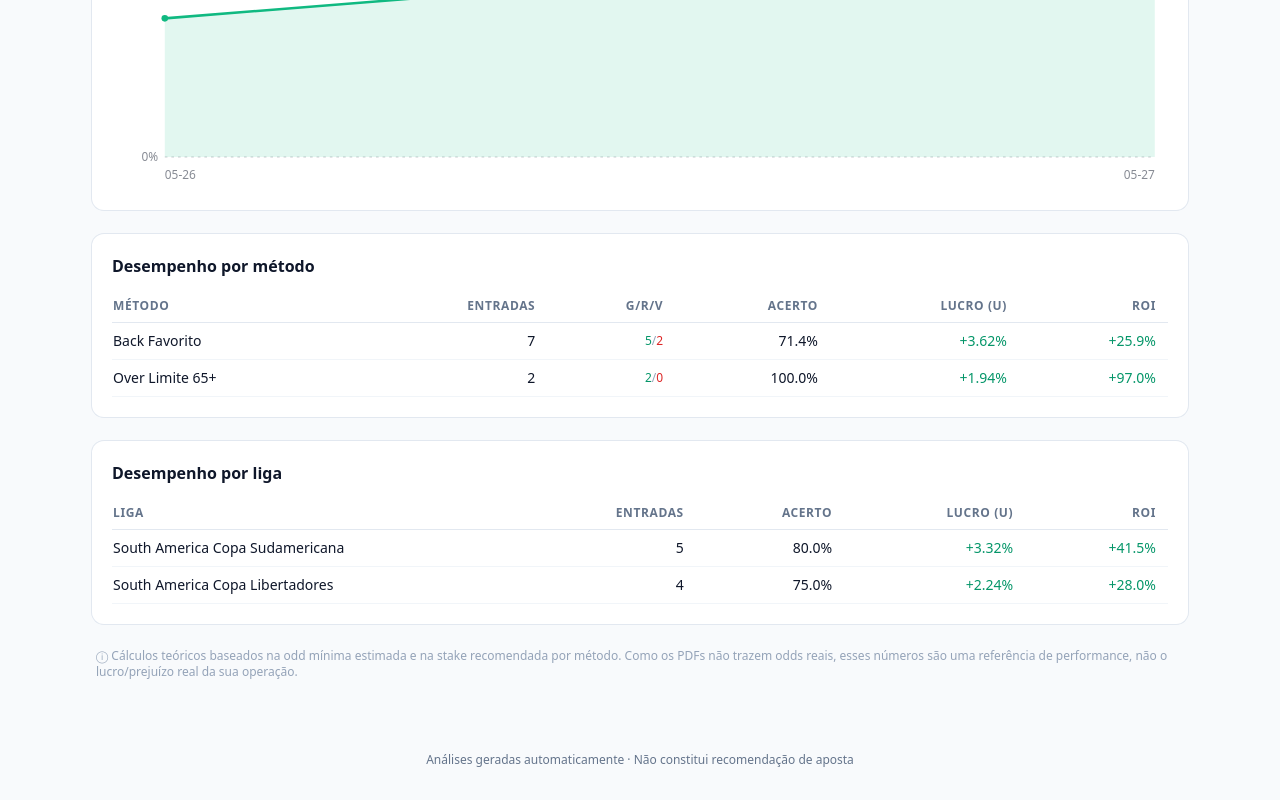
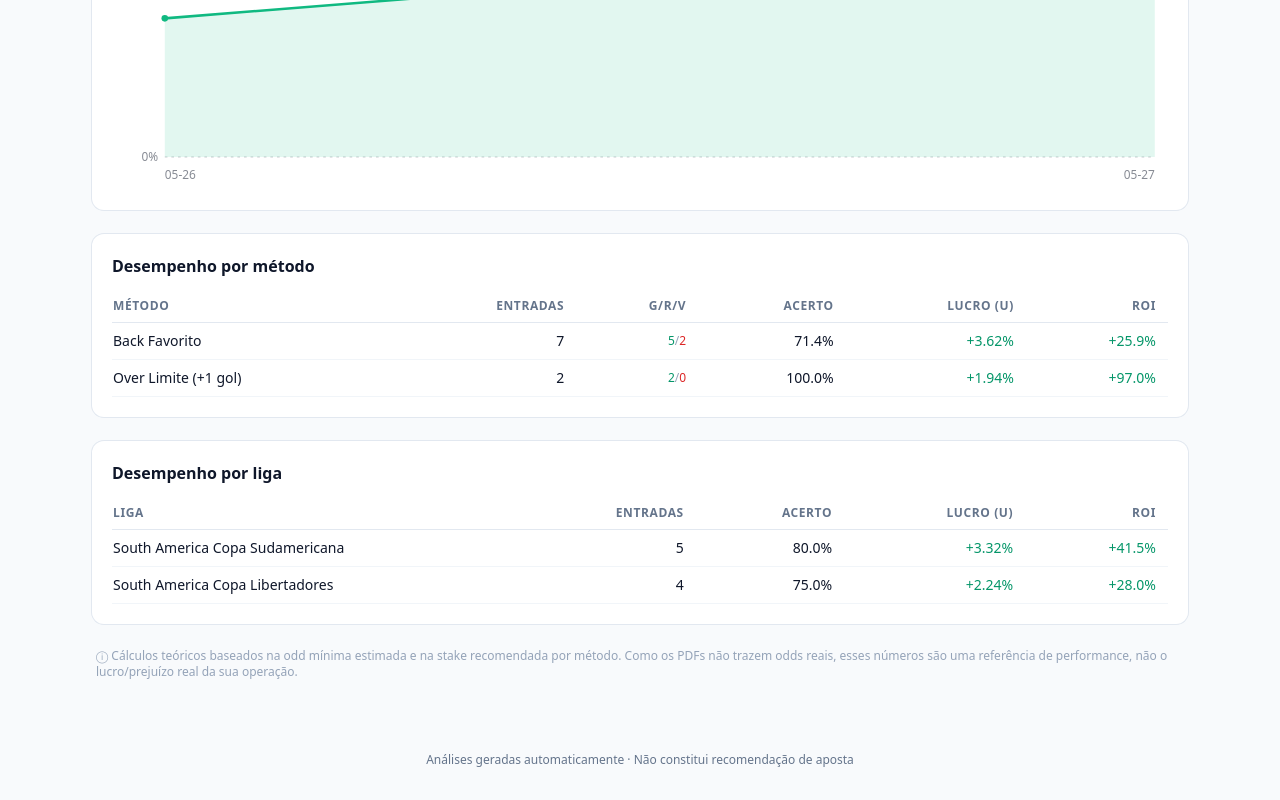
Before and after one commit to trader-viking/analisefb, a Next.js app: page /desempenho in a window 1280 px wide. Shown: the part 655-1455 px from the top of the page. Built offline with nearby package versions, Linux system fonts and the light colour scheme.

Commit message:
Over Limite (+1 gol): novo metodo, alerta geral, explicacao_curta nos cards

```diff
--- a/app/relatorio/[slug]/[entrada]/page.tsx
+++ b/app/relatorio/[slug]/[entrada]/page.tsx
@@ -662,7 +662,7 @@ export default function EntradaPage({
         </div>
       )}
 
-      {/* Over Limite 65+ */}
+      {/* Over Limite (+1 gol) */}
       {(entrada.over_limite_70?.aplicavel || entrada.over_limite_70?.elegivel) && (
         <div className="card p-6 mb-6 ring-2 ring-purple-300 dark:ring-purple-800 bg-purple-50/40 dark:bg-purple-950/20">
           <div className="flex items-center gap-2 mb-4">
@@ -670,7 +670,7 @@ export default function EntradaPage({
               <Zap size={18} className="text-white" />
             </div>
             <div>
-              <h2 className="font-bold text-lg leading-tight">Over Limite 65+</h2>
+              <h2 className="font-bold text-lg leading-tight">Over Limite (+1 gol)</h2>
               <div className="text-xs text-purple-700 dark:text-purple-300">
                 Entrada ao vivo
               </div>
--- a/app/relatorio/[slug]/page.tsx
+++ b/app/relatorio/[slug]/page.tsx
@@ -95,7 +95,7 @@ export default function RelatorioPage({ params }: { params: { slug: string } })
                       )}
                       {j.motivos_por_metodo.over_limite_70 && (
                         <li className="flex gap-2">
-                          <span className="font-semibold text-purple-700 dark:text-purple-400 shrink-0">Over 65+:</span>
+                          <span className="font-semibold text-purple-700 dark:text-purple-400 shrink-0">Over (+1):</span>
                           <span className="text-ink-600 dark:text-ink-400">{j.motivos_por_metodo.over_limite_70}</span>
                         </li>
                       )}
--- a/components/BadgeMetodo.tsx
+++ b/components/BadgeMetodo.tsx
@@ -31,7 +31,7 @@ export const METODOS_INFO: Record<string, Metodo> = {
   },
   over_limite_70: {
     key: 'over_limite_70',
-    label: 'Over Limite 65+',
+    label: 'Over Limite (+1 gol)',
     icone: <Zap size={11} />,
     cor_bg: 'bg-purple-50 dark:bg-purple-950/40',
     cor_text: 'text-purple-700 dark:text-purple-300',
--- a/components/FormularioTrade.tsx
+++ b/components/FormularioTrade.tsx
@@ -20,7 +20,7 @@ type SugestaoJogo = {
 const METODOS = [
   'Back Favorito',
   'Lay Zebra',
-  'Over Limite 65+',
+  'Over Limite (+1 gol)',
   'Back 2x2',
   'Back Goleada',
   'Confirmação Visual',
--- a/components/ListaEntradas.tsx
+++ b/components/ListaEntradas.tsx
@@ -732,6 +732,19 @@ function CardEntrada({ entrada, mAtivos, placar, encerrado, aoVivo, relatorioSlu
         )}
       </div>
 
+      {entrada.explicacao_curta && (
+        <div className="text-xs leading-relaxed text-ink-700 dark:text-ink-300 bg-ink-50 dark:bg-ink-900/40 rounded-md px-3 py-2 border border-ink-200/60 dark:border-ink-800">
+          {entrada.explicacao_curta}
+        </div>
+      )}
+
+      {entrada.alerta_geral && (
+        <div className="flex gap-1.5 items-start text-[11px] leading-snug text-amber-700 dark:text-amber-400">
+          <span aria-hidden="true">⚠</span>
+          <span>{entrada.alerta_geral}</span>
+        </div>
+      )}
+
       <div className="mt-auto pt-3 border-t border-ink-100 dark:border-ink-800 space-y-2" data-no-export="true">
         <BotoesApostaMini jogo={entrada.jogo} />
         <Link
--- a/lib/relatorios.ts
+++ b/lib/relatorios.ts
@@ -122,6 +122,8 @@ export type Entrada = {
   odd_minima_entrada?: string;
   odd_minima_secundaria?: string;
   valor_esperado?: string;
+  explicacao_curta?: string;
+  alerta_geral?: string;
   mercado_secundario?: string;
   desempenho_1t?: string;
   desempenho_2t?: string;
```
